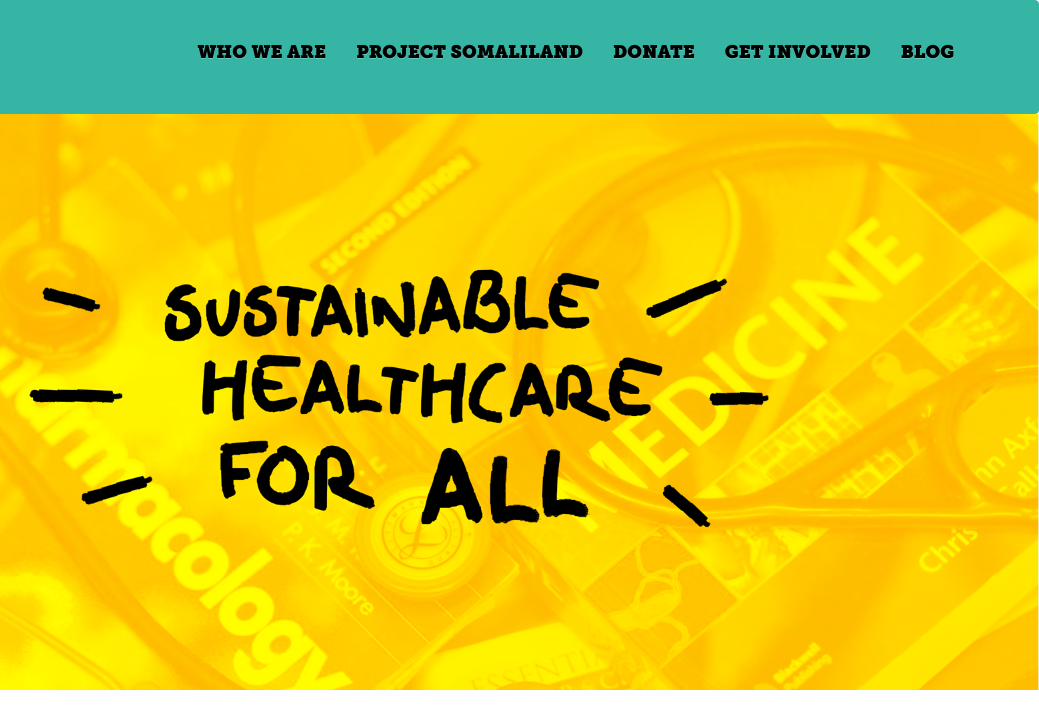
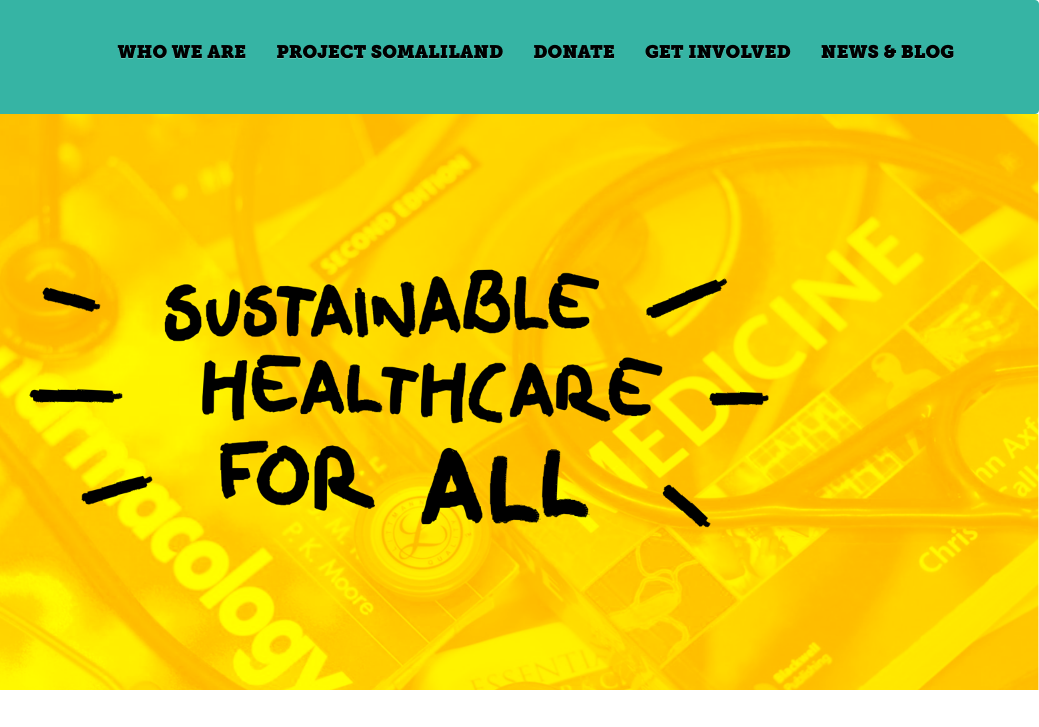
Before and after one commit to DoctorsForAll/Website, a plain HTML site: page static/index.html in a window 1280 px wide. Shown: the top 727 px of the page, 241-1280 px from the left. Drawn offline with nearby package versions, Linux system fonts and the light colour scheme; a web font is replaced by a local one.

Commit message:
Reverted NEWS & removal

```diff
--- a/static/index.html
+++ b/static/index.html
@@ -65,7 +65,7 @@
                     <li><a href="#projectsomaliland">PROJECT SOMALILAND</a></li>
                     <li><a href="#donate">DONATE</a></li>
                     <li><a href="#getinvolved">GET INVOLVED</a></li>
-                    <li><a href="https://doctorsforall.wordpress.com/">BLOG</a></li>
+                    <li><a href="https://doctorsforall.wordpress.com/">NEWS &amp; BLOG</a></li>
                 </ul>
             </div>
         </div>
```
